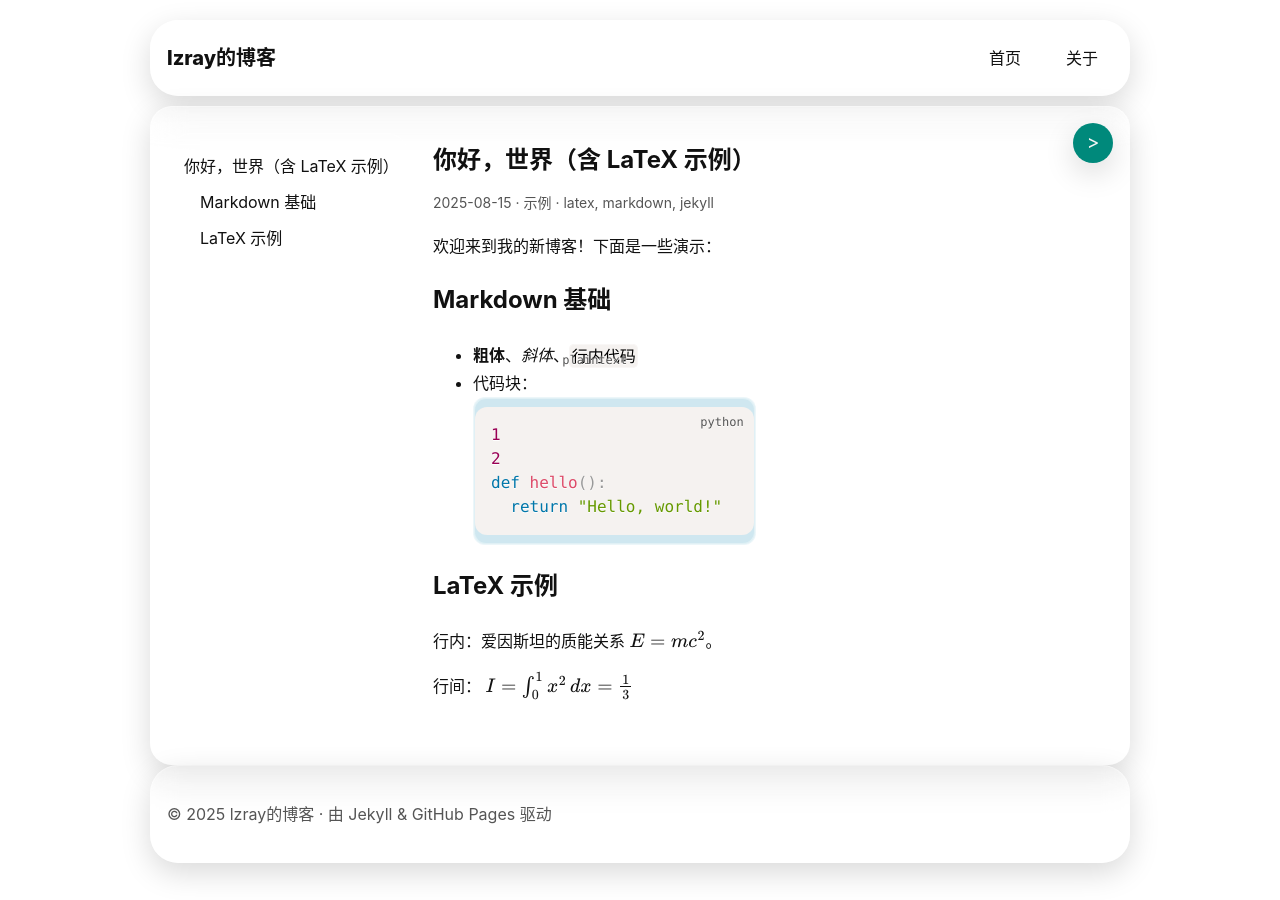
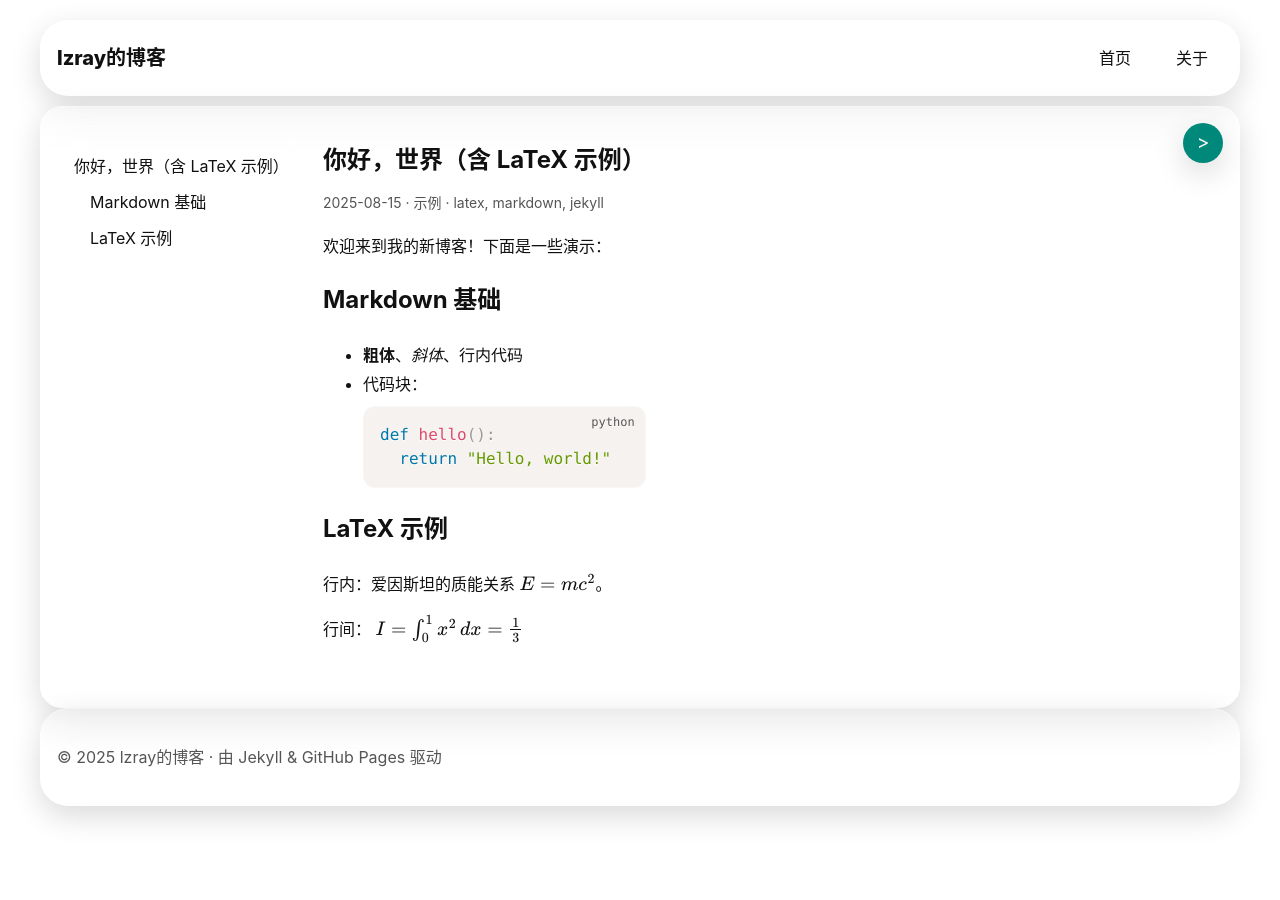
Before and after one commit to lzray-universe/blog, a Jekyll site: the page built from _posts/2025-08-15-hello-world.md, in a window 1280 px wide. Built offline with Jekyll 4.4.1, drawn with Linux system fonts in a browser that asks for light colours; nearby versions of some CDN libraries; some web fonts are replaced; a style sheet for code colours, icons or effects is not loaded.

Commit message:
Adjust layout and code styling

```diff
--- a/_config.yml
+++ b/_config.yml
@@ -14,13 +14,8 @@
   input: GFM
   math_engine: mathjax
   hard_wrap: false
-  syntax_highlighter_opts:
-    block:
-      line_numbers: true
-  syntax_highlighter_opts:
-    block:
-      line_numbers: true
-highlighter: rouge
+  syntax_highlighter: null
+highlighter: none
 
 plugins:
   - jekyll-feed
--- a/assets/css/style.css
+++ b/assets/css/style.css
@@ -1,6 +1,6 @@
 
 :root {
-  --maxw: 980px;
+  --maxw: 1200px;
   --radius: 22px;
   --gap: 16px;
 
@@ -49,6 +49,7 @@
   max-width: var(--maxw);
   padding: 0 18px;
   margin: 0 auto;
+  overflow-wrap: break-word;
 }
 
 .glass {
@@ -145,32 +146,17 @@
   font-family: "JetBrains Mono", "DengXian", monospace;
 }
 pre {
+  position: relative;
   background: var(--code-bg);
   border: 1px solid var(--glass-border);
   border-radius: 12px;
   font-family: "JetBrains Mono", "DengXian", monospace;
   padding: 14px;
   overflow: auto;
+  max-width: 100%;
 }
 
-/* 多行代码块样式 */
-.highlighter-rouge,
-.highlight {
-  position: relative;
-  background: var(--code-bg);
-  border: 1px solid var(--glass-border);
-  border-radius: 12px;
-  overflow: hidden;
-}
-.highlighter-rouge pre,
-.highlight pre {
-  margin: 0;
-  background: transparent;
-  border: none;
-  padding: 14px;
-}
-.highlighter-rouge::before,
-.highlight::before {
+pre[data-lang]::before {
   content: attr(data-lang);
   position: absolute;
   top: 6px;
@@ -178,26 +164,10 @@
   font-size: 12px;
   color: var(--muted);
 }
-.highlighter-rouge .rouge-table,
-.highlight .rouge-table {
-  width: 100%;
-  border-spacing: 0;
-}
-.highlighter-rouge .rouge-table td,
-.highlight .rouge-table td {
-  padding: 0;
-}
-.highlighter-rouge .gutter,
-.highlight .gutter {
-  user-select: none;
-  text-align: right;
-  padding: 0 12px;
-  border-right: 1px solid var(--glass-border);
-  color: var(--muted);
-}
-.highlighter-rouge .code,
-.highlight .code {
-  padding-left: 12px;
+
+img {
+  max-width: 100%;
+  height: auto;
 }
 
 blockquote {
--- a/assets/js/code-lang.js
+++ b/assets/js/code-lang.js
@@ -1,14 +1,8 @@
 document.addEventListener('DOMContentLoaded', () => {
-  document.querySelectorAll('.highlighter-rouge, .highlight').forEach(block => {
-    let langClass = Array.from(block.classList).find(cls => cls.startsWith('language-'));
-    if (!langClass) {
-      const code = block.querySelector('code');
-      if (code) {
-        langClass = Array.from(code.classList).find(cls => cls.startsWith('language-'));
-      }
-    }
-    if (langClass) {
-      block.dataset.lang = langClass.replace('language-', '');
+  document.querySelectorAll('pre > code').forEach(code => {
+    const langClass = Array.from(code.classList).find(cls => cls.startsWith('language-'));
+    if (langClass && code.parentElement) {
+      code.parentElement.dataset.lang = langClass.replace('language-', '');
     }
   });
 });
```
